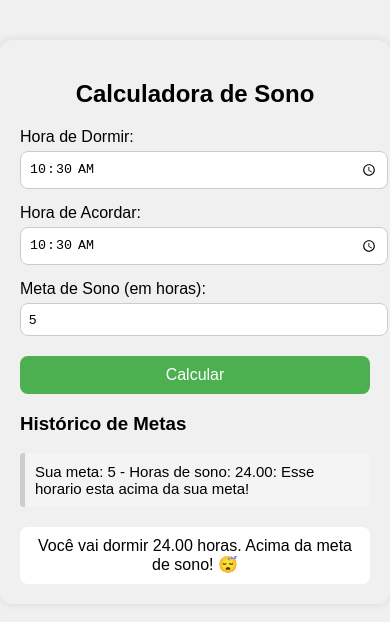
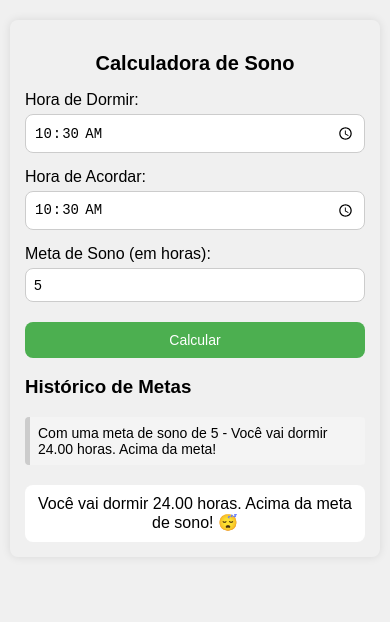
Before and after one commit to MazzegaDev/Bom-Sono, a plain HTML site: page index.html in a window 390 px wide. Both pictures are taken after typing "10:30", "10:30", "5" into the empty fields and a click on the button "Calcular". Drawn offline with Linux system fonts and the light colour scheme.

Commit message:
Mudancas com localStorage e CSS

```diff
--- a/index.js
+++ b/index.js
@@ -1,4 +1,5 @@
-
+    let history = JSON.parse(localStorage.getItem('goalHistory')) || [];
+    window.addEventListener('DOMContentLoaded', ()=> renderHistory());
     function calc(){
         let sleepHrs = document.getElementById('horaDormir').value;
         let wakeUpHrs = document.getElementById('horaAcordar').value;
@@ -34,21 +35,58 @@
         let msg = '';
 
         if(sleepTime < sleepGoal){
-            msg = `Sua meta: ${sleepGoal} - Horas de sono: ${sleepTime}: Esse horario não atinge sua meta!`;
+            msg = `Com uma meta de sono de ${sleepGoal} - Você vai dormir ${sleepTime} horas. Abaixo da meta!`;
         }
         else if(sleepTime === sleepGoal){
-            msg = `Sua meta: ${sleepGoal} - Horas de sono: ${sleepTime}: Esse horario atinge sua meta!`;
+            msg = `Com uma meta de sono de ${sleepGoal} - Você vai dormir ${sleepTime} horas. Meta atingida!`;
         }
         else{
-            msg = `Sua meta: ${sleepGoal} - Horas de sono: ${sleepTime}: Esse horario esta acima da sua meta!`;
+            msg = `Com uma meta de sono de ${sleepGoal} - Você vai dormir ${sleepTime} horas. Acima da meta!`;
         }
         li.textContent = msg;
         list.appendChild(li);
+
+        saveLocal(msg);
 
         li.addEventListener('click', () => {
             list.removeChild(li);
         })
     }
+
+    function saveLocal(msg){
+        let [firstString, lastString] = msg.split('-');
+        let key = 'goalHistory';
+        let obj = {id: Date.now(),firstMsg: firstString, lastMsg: lastString};
+        history.push(obj);
+        let toJSON = JSON.stringify(history);
+        localStorage.setItem(key, toJSON);
+
+
+    }
+
+    function renderHistory(){
+        let jsonIten = JSON.parse(localStorage.getItem('goalHistory'));
+        let itens = jsonIten;
+        history = JSON.parse(localStorage.getItem('goalHistory')) || [];
+        let list = document.getElementById('listaMetas');
+
+        list.innerHTML = '';
+        itens.forEach(element => {
+            let li = document.createElement('li');
+            li.setAttribute('data-id',element.id);
+            let msg = `${element.firstMsg} - ${element.lastMsg}`;
+            li.textContent = msg;
+            list.appendChild(li);
+
+            li.addEventListener('click', ()=>{
+                let id = li.getAttribute('data-id');
+                history = history.filter(item => item.id != id);
+                localStorage.setItem('goalHistory', JSON.stringify(history));
+                list.removeChild(li);
+            })
+        });
+    }
+
 
     function calcSleep(sleepHrs,wakeUpHrs){
         let [sleepH, sleepMin] = sleepHrs.split(':').map(Number);
--- a/style.css
+++ b/style.css
@@ -6,6 +6,7 @@ body {
   background: #f0f0f0;
   border-radius: 12px;
   box-shadow: 0 0 10px rgba(0,0,0,0.1);
+  box-sizing: border-box;
 }
 
 h2 {
@@ -23,6 +24,7 @@ body {
   margin-top: 5px;
   border-radius: 8px;
   border: 1px solid #ccc;
+  box-sizing: border-box;
 }
 
 button {
@@ -35,6 +37,7 @@ body {
   border-radius: 8px;
   font-size: 16px;
   cursor: pointer;
+  transition: background-color 0.3s ease;
 }
 
 button:hover {
@@ -62,17 +65,41 @@ body {
   margin-bottom: 8px;
   border-radius: 4px;
   font-size: 15px;
+  word-wrap: break-word;
 }
 
 /* Estilização visual por emoji (meta) */
 #listaMetas li:has(🌟) {
-    border-left-color: #4caf50; /* verde para acima da meta */
+  border-left-color: #4caf50;
 }
 
 #listaMetas li:has(✅) {
-    border-left-color: #2196f3; /* azul para meta atingida */
+  border-left-color: #2196f3;
 }
 
 #listaMetas li:has(😴) {
-    border-left-color: #f44336; /* vermelho para abaixo da meta */
+  border-left-color: #f44336;
 }
+
+/* Responsividade */
+@media (max-width: 480px) {
+  body {
+    margin: 20px 10px;
+    padding: 15px;
+    max-width: 100%;
+    border-radius: 8px;
+  }
+
+  h2 {
+    font-size: 20px;
+  }
+
+  input, button {
+    font-size: 14px;
+  }
+
+  #listaMetas li {
+    font-size: 14px;
+    padding: 8px;
+  }
+}
```
Lines whose indentation alone changed are shown as unchanged.
